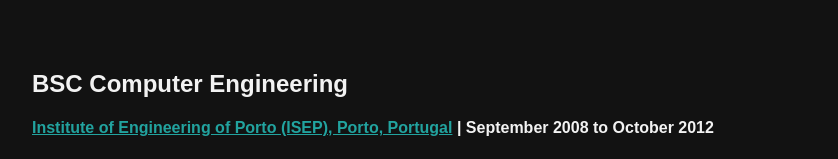
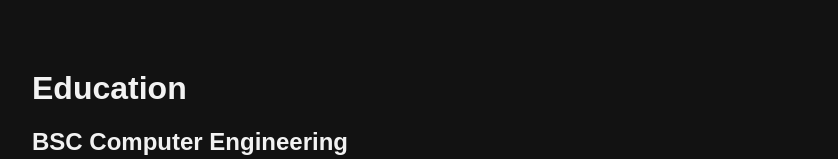
Before and after one commit to JoaoSouMoreira/personal-site, a Vue app: page /#introduction in a window 1280 px wide. Shown: the part 4321-4480 px from the top of the page, without its empty margins (208-1046 px from the left). Built offline with nearby package versions, Linux system fonts and the light colour scheme.

Commit message:
Update cv

```diff
--- a/src/components/HomePage/EducationSection.vue
+++ b/src/components/HomePage/EducationSection.vue
@@ -3,6 +3,7 @@
     id="education"
     class="education-container"
   >
+    <h1>Education</h1>
     <div class="education-item">
       <h2>BSC Computer Engineering</h2>
       <h4>
```
Also changed, not shown: 1 other file (tests, documents, lock files or other folders).
